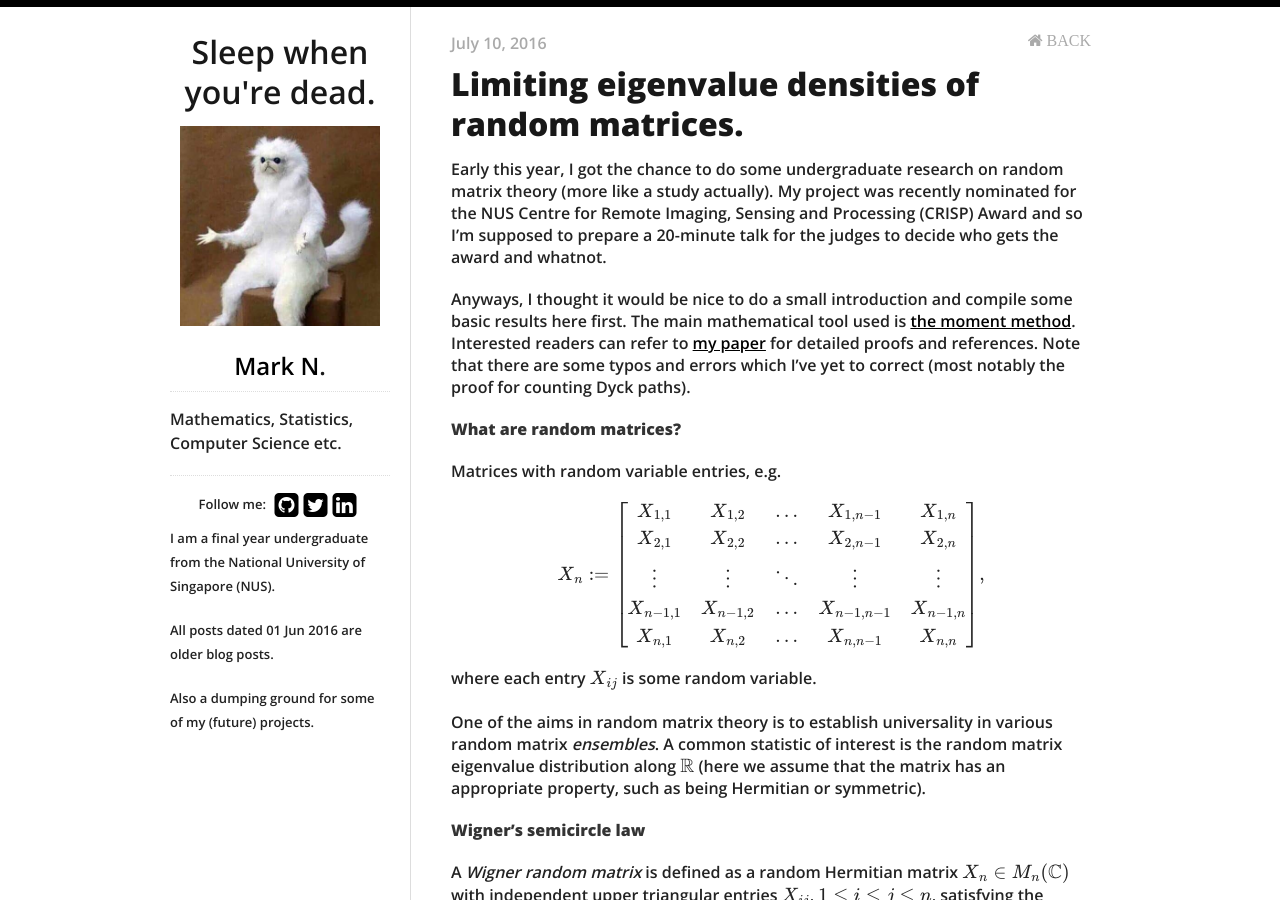
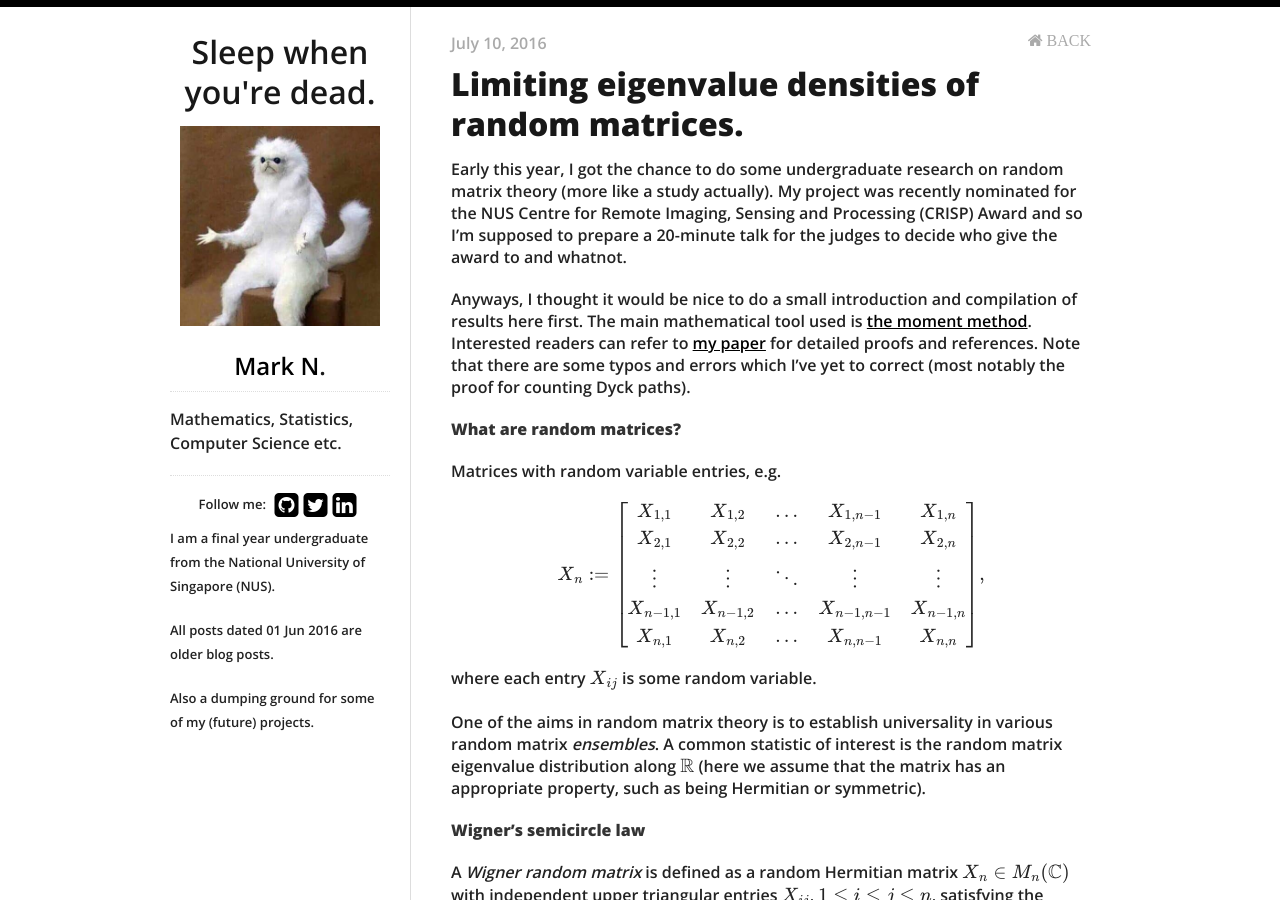
Before and after one commit to Wentong-DST/Wentong-DST.github.io, a Jekyll site: the page built from _posts/2016-07-11-limiting-eigenvalue-densities-of-random-matrices.md, in a window 1280 px wide and 900 px high. Built offline with Jekyll 4.4.1, drawn with Linux system fonts in a browser that asks for light colours; nearby versions of some CDN libraries; formulas are drawn with MathJax 3.

Commit message:
edited post

```diff
--- a/_posts/2016-07-11-limiting-eigenvalue-densities-of-random-matrices.md
+++ b/_posts/2016-07-11-limiting-eigenvalue-densities-of-random-matrices.md
@@ -6,9 +6,9 @@ author: Mark N
 categories:
 ---
 
-Early this year, I got the chance to do some undergraduate research on random matrix theory (more like a study actually). My project was recently nominated for the NUS Centre for Remote Imaging, Sensing and Processing (CRISP) Award and so I'm supposed to prepare a 20-minute talk for the judges to decide who gets the award and whatnot.
+Early this year, I got the chance to do some undergraduate research on random matrix theory (more like a study actually). My project was recently nominated for the NUS Centre for Remote Imaging, Sensing and Processing (CRISP) Award and so I'm supposed to prepare a 20-minute talk for the judges to decide who give the award to and whatnot.
 
-Anyways, I thought it would be nice to do a small introduction and compile some basic results here first. The main mathematical tool used is [<u>the moment method</u>](https://en.wikipedia.org/wiki/Method_of_moments_(probability_theory)). Interested readers can refer to [<u>my paper</u>](/pdf/ma3288.pdf "ma3288.pdf") for detailed proofs and references. Note that there are some typos and errors which I've yet to correct (most notably the proof for counting Dyck paths).
+Anyways, I thought it would be nice to do a small introduction and compilation of results here first. The main mathematical tool used is [<u>the moment method</u>](https://en.wikipedia.org/wiki/Method_of_moments_(probability_theory)). Interested readers can refer to [<u>my paper</u>](/pdf/ma3288.pdf "ma3288.pdf") for detailed proofs and references. Note that there are some typos and errors which I've yet to correct (most notably the proof for counting Dyck paths).
 
 **What are random matrices?**
 
```
